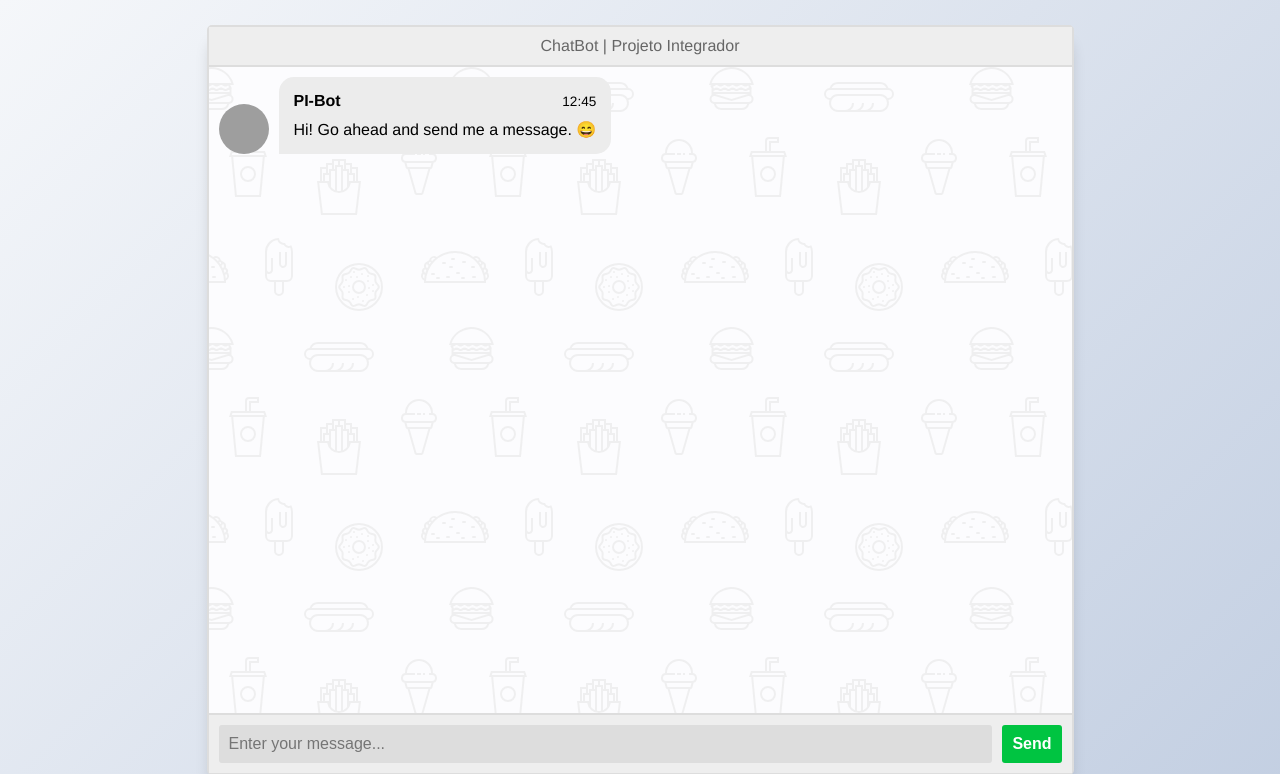
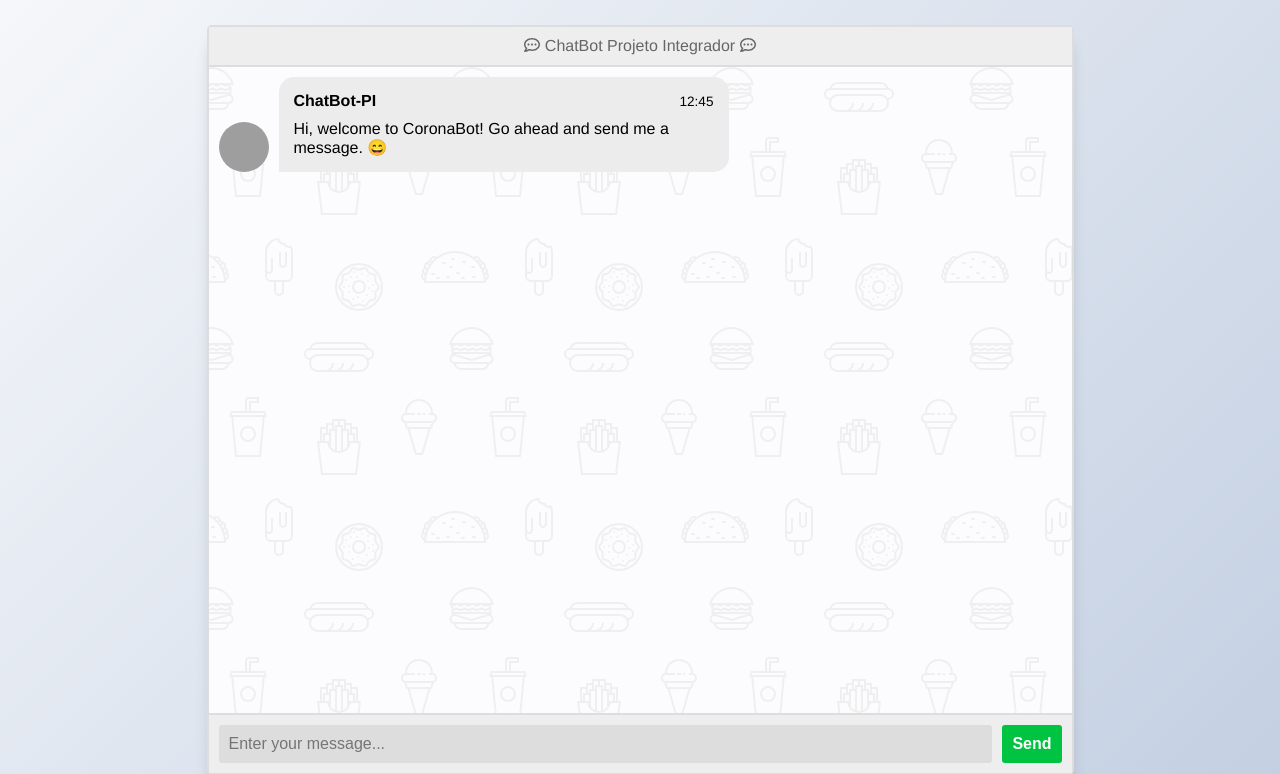
Before and after one commit to dan-primo/chatbot-pi, a Flask app: page / in a window 1280 px wide. Shown: the top 774 px of the page. Run offline with Flask 2, Linux system fonts and the light colour scheme; some libraries are stand-ins or nearby versions; grey boxes are pictures that could not be loaded.

Commit message:
projeto-inicial-refeito
Não alterar em nenhuma hipótese

```diff
--- a/chatbot.py
+++ b/chatbot.py
@@ -3,7 +3,7 @@ from chatterbot.trainers import ListTrainer
 from chatterbot.trainers import ChatterBotCorpusTrainer
 
 # Creating ChatBot Instance
-chatbot = ChatBot('PI-Bot')
+chatbot = ChatBot('ChatBot-PI')
 
 # Training with Personal Ques & Ans
 conversation = [
--- a/templates/index.html
+++ b/templates/index.html
@@ -3,7 +3,7 @@
 
 <head>
   <meta charset="UTF-8">
-  <title>ChatBot | Projeto Integrador</title>
+  <title>ChatBot-PI</title>
   <meta charset="UTF-8">
   <meta name="viewport" content="width=device-width, initial-scale=1.0">
   <meta http-equiv="X-UA-Compatible" content="ie=edge">
@@ -16,7 +16,7 @@
   <section class="msger">
     <header class="msger-header">
       <div class="msger-header-title">
-        <i class="fa-solid fa-robot"></i> ChatBot | Projeto Integrador <i class="fa-solid fa-robot"></i>
+        <i class="far fa-comment-dots"></i> ChatBot Projeto Integrador <i class="far fa-comment-dots"></i>
       </div>
     </header>
 
@@ -26,12 +26,12 @@
 
         <div class="msg-bubble">
           <div class="msg-info">
-            <div class="msg-info-name">PI-Bot</div>
+            <div class="msg-info-name">ChatBot-PI</div>
             <div class="msg-info-time">12:45</div>
           </div>
 
           <div class="msg-text">
-            Hi! Go ahead and send me a message. 😄
+            Hi, welcome to CoronaBot! Go ahead and send me a message. 😄
           </div>
         </div>
       </div>
```
Also changed, not shown: README.md (deleted), db.sqlite3.
